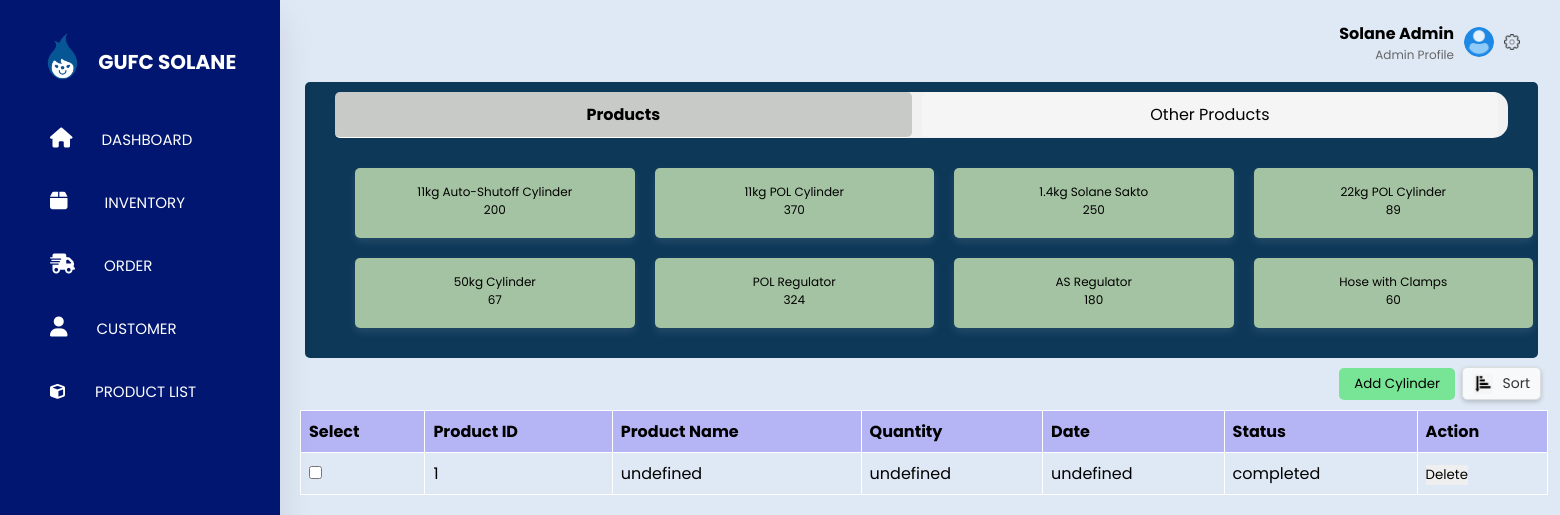
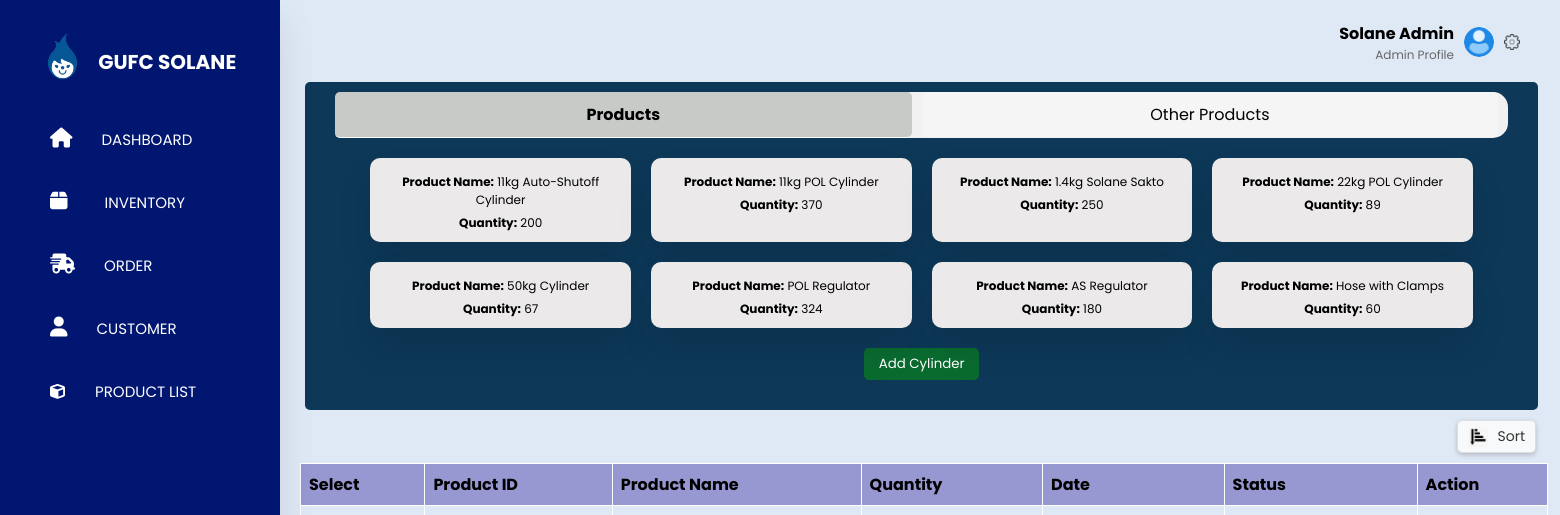
Before and after one commit to devyqt/GUFC-Sales-Inventory-System, a PHP site: page /inventory.php in a window 1560 px wide. Shown: the top 515 px of the page. Run offline with PHP 8.4, Linux system fonts and the light colour scheme; tables that the repository leaves empty or names only in its code hold one stand-in row (values such as "Sample post").

Commit message:
inventory

```diff
--- a/css/inventory.css
+++ b/css/inventory.css
@@ -74,11 +74,13 @@ html, body {
 }
 
 /* Tab Container Styles */
-.tab-container {
+.inventory-tab-container {
+
   width: 100%; /* Full width of the container */
   box-sizing: border-box; /* Includes padding and border in the element's total width */
   padding: 0 20px; /* Adjust padding to fit within main content area */
   margin-left: 0; /* Remove left margin to align with main content */
+  ;
 
 }
 
@@ -121,39 +123,29 @@ html, body {
   background: #bbb;
 }
 
-/* PRODUCTS LIST */
-.metrics {
-  display: grid;
-  grid-template-columns: repeat(4, 1fr);
-  gap: 20px;
-  margin: 30px 0 20px 20px;
-  width: 1178px;
+/*Product Inventory Box*/
+
+/* Box Styles */
+.Invbox {
+  width: 23%;
+  padding: 10px;
+  border-radius: 10px;
+  background: rgb(235, 233, 233);
+  box-shadow: 0 20px 35px rgba(0, 0, 0, 0.1);
+  box-sizing: border-box;
+  text-align: center;
 }
 
-.metrics div {
-  background: #a4c3a2;
-  border-radius: 5px;
-  padding: 15px;
-  text-align: center;
-  box-shadow: 0 4px 8px rgba(255, 255, 255, 0.1);
-  height: 70px;
-  font-size: 12px;
-  transition: transform 0.3s, box-shadow 0.3s;
-
-
+.Invbox img {
+  width: 150px;
+  height: 150px;
+  object-fit: cover;
+  border-radius: 10px;
 }
 
-.metric span {
-  display: block;
-  color: #000;
-  font-size: 16px;
-  margin-bottom: 10px;
-}
-
-.metric p {
-  font-size: 24px;
-  color: #333;
-  margin: 0;
+.Invbox p {
+  font-size: 12px;
+  margin-top: 5px;
 }
 
 /* Tab Styles */
@@ -182,31 +174,55 @@ html, body {
   background-color: #c8cac8;
 }
 
-/* Other Products Section */
-.tab-pane {
-  display: none;
-}
 
-.tab-pane.active {
-  display: block;
-}
-
-.product-container {
+.inventory-container {
   display: flex;
   flex-wrap: wrap;
   gap: 20px;
+  margin-top: 20px;
+  justify-content: center;
+  padding: 0 20px;
+  box-sizing: border-box;
+  margin-bottom: 10px;
+
 }
 
-.product-container div {
-  background: #d9e4d6;
-  border-radius: 5px;
-  padding: 15px;
+.other-container {
+  display: flex;
+  flex-wrap: wrap;
+  gap: 20px;
+  margin-top: 20px;
+  justify-content: center;
+  padding: 0 20px;
+  box-sizing: border-box;
+  margin-bottom: 20px;
+
+}
+.other-container div {
+  width: 23%;
+  padding: 10px;
+  border-radius: 10px;
+  background: rgb(235, 233, 233);
+  box-shadow: 0 20px 35px rgba(0, 0, 0, 0.1);
+  box-sizing: border-box;
   text-align: center;
-  box-shadow: 0 4px 8px rgba(0, 0, 0, 0.1);
-  height: 70px;
+}
+.Other-item {
+  width: 23%;
+  padding: 10px;
+  border-radius: 10px;
+  background: rgb(235, 233, 233);
+  box-shadow: 0 20px 35px rgba(0, 0, 0, 0.1);
+  box-sizing: border-box;
+  text-align: center;
+}
+
+.Other-item p {
   font-size: 12px;
-  flex: 1 1 calc(50% - 20px);
+  margin-top: 5px;
 }
+
+
 
 
 /* Style the Sort Button */
@@ -224,7 +240,7 @@ html, body {
   margin-left: auto;  /* Aligns the button to the right */
   box-shadow: 0px 2px 5px rgba(0, 0, 0, 0.2);
   margin-top: 10px;
-  margin-right: 19px;
+  margin-right: 24px;
   margin-bottom: -25px;
 }
 
@@ -379,17 +395,30 @@ html, body {
 /* Add Product Button */
 .add-product-button {
     padding: 6px 15px;
-    background-color: #02df2777;
-    color: black;
+    background-color: #08a50277;
+    color: rgb(255, 255, 255);
     border-radius: 5px;
     cursor: pointer;
     display: block; /* or inline-block */
     text-align: center; /* Ensure text is centered within the button */
-    margin-top: 10px;
-    margin-bottom: -43px;
-    margin-right: 105px;
 
 
+
+}
+
+.add-accessory-button {
+  padding: 6px 15px;
+  background-color: #08a50277;
+  color: rgb(255, 255, 255);
+  border-radius: 5px;
+  cursor: pointer;
+  display: block; /* or inline-block */
+  text-align: center; /* Ensure text is centered within the button */
+
+}
+
+.add-accessory-button:hover {
+  background-color: rgb(84, 84, 228);
 }
 
 
@@ -418,7 +447,7 @@ html, body {
 }
 
 #productTable th {
-  background-color:   #b5b5f5;
+  background-color:   #9797d1;
 }
 
 /* Responsive Design - Adjustments for smaller screens */
@@ -444,3 +473,18 @@ html, body {
     width: calc(100% - 20px); /* Adjust width to fit 1 item per row on very small screens */
   }
 }
+
+
+.camera-icon {
+  position: absolute;
+  top: 35%;
+  right: 13%;
+  translate:
+  transform (-35%, -13%);
+}
+
+.camera-icon img {
+  width: 130px; /* Adjust the size as needed */
+  height: auto;
+  cursor: pointer;
+}
--- a/css/modal.css
+++ b/css/modal.css
@@ -64,6 +64,7 @@
   width: 100%; /* Full width for form groups */
   display: flex;
   flex-direction: column;
+  margin-left: 15px;
 }
 
 .form-group label {
@@ -75,7 +76,7 @@
   padding: 8px;
   border: 1px solid #ccc;
   border-radius: 4px;
-  width: 100%; /* Ensure input fields fill container width */
+  width: 50%; /* Ensure input fields fill container width */
 }
 
 /* Submit Button Styles */
@@ -86,7 +87,8 @@
   border: none;
   border-radius: 4px;
   cursor: pointer;
-  width: 100%; /* Full width button */
+  width: 20%; /* Full width button */
+  margin-left: 230px;
   margin-top: 10px;
 }
 
--- a/css/style.css
+++ b/css/style.css
@@ -240,10 +240,6 @@ input[type="submit"]:hover {
 
 /* Tab Content Styles */
 .tab-content {
-  padding: 20px;
-  background: #fff;
-  border: 1px solid #ccc;
-  border-radius: 0 0 5px 5px;
   width: 100%;
 }
 
--- a/inventory.php
+++ b/inventory.php
@@ -10,7 +10,7 @@
   <link rel="stylesheet" href="https://cdnjs.cloudflare.com/ajax/libs/font-awesome/5.15.4/css/all.min.css">
 
 </head>
-<body>
+<div>
 
 <?php include 'navbar.html'; ?>
 
@@ -29,81 +29,92 @@
   </div>
   <!-- Admin Profile Component End -->
 
- <div class="container">
+  <div class="container">
   <section class="main">
-    <div class="tab-container">
+    <div class="inventory-tab-container">
 
       <!-- Category Tabs -->
       <ul class="tabs">
         <li><a href="#cylinders" class="tab-link active">Products</a></li>
         <li><a href="#other-products" class="tab-link">Other Products</a></li>
       </ul>
+      <!-- Products Tab -->
+      <div id="cylinders" class="tab-pane active">
+          <div class="inventory-container">
+            <div class="Invbox">
+              <p><strong>Product Name:</strong> 11kg Auto-Shutoff Cylinder</p>
+              <p><strong>Quantity:</strong> <span id="first-total">200</span></p>
+            </div>
+            <div class="Invbox">
+              <p><strong>Product Name:</strong> 11kg POL Cylinder</p>
+              <p><strong>Quantity:</strong> <span id="second-total">370</span></p>
+            </div>
+            <div class="Invbox">
+              <p><strong>Product Name:</strong> 1.4kg Solane Sakto</p>
+              <p><strong>Quantity:</strong> <span id="third-total">250</span></p>
+            </div>
+            <div class="Invbox">
+              <p><strong>Product Name:</strong> 22kg POL Cylinder</p>
+              <p><strong>Quantity:</strong> <span id="fourth-total">89</span></p>
+            </div>
+            <div class="Invbox">
+              <p><strong>Product Name:</strong> 50kg Cylinder</p>
+              <p><strong>Quantity:</strong> <span id="fifth-total">67</span></p>
+            </div>
+            <div class="Invbox">
+              <p><strong>Product Name:</strong> POL Regulator</p>
+              <p><strong>Quantity:</strong> <span id="sixth-total">324</span></p>
+            </div>
+            <div class="Invbox">
+              <p><strong>Product Name:</strong> AS Regulator</p>
+              <p><strong>Quantity:</strong> <span id="seventh-total">180</span></p>
+            </div>
+            <div class="Invbox">
+              <p><strong>Product Name:</strong> Hose with Clamps</p>
+              <p><strong>Quantity:</strong> <span id="eight-total">60</span></p>
+            </div>
+          </div>
+                <!-- Add Product Button for Cylinders -->
+        <button class="add-product-button" onclick="openModal()">Add Cylinder</button>
 
-      <!-- Products Tab -->
-      <div class="metrics" id="cylinders">
-        <div class="ElevenKG">
-          <span>11kg Auto-Shutoff Cylinder</span>
-          <p id="first-total">200</p>
         </div>
-        <div class="Eleven-POL-KG">
-          <span>11kg POL Cylinder</span>
-          <p id="second-total">370</p>
-        </div>
-        <div class="Eleven-point-fourKG">
-          <span>1.4kg Solane Sakto</span>
-          <p id="third-total">250</p>
-        </div>
-        <div class="Twenty-twoKG">
-          <span>22kg POL Cylinder</span>
-          <p id="fourth-total">89</p>
-        </div>
-        <div class="FifthyKG">
-          <span>50kg Cylinder</span>
-          <p id="fifth-total">67</p>
-        </div>
-        <div class="POLRegulator">
-          <span>POL Regulator</span>
-          <p id="sixth-total">324</p>
-        </div>
-        <div class="ASRegulator">
-          <span>AS Regulator</span>
-          <p id="seventh-total">180</p>
-        </div>
-        <div class="HoseClamps">
-          <span>Hose with Clamps</span>
-          <p id="eight-total">60</p>
-        </div>
-      </div>
 
       <!-- Other Products Tab -->
       <div id="other-products" class="tab-pane">
-        <div class="product-container">
-          <div class="Other-Product1">
-            <span>11kg Auto-Shutoff Cylinder</span>
-            <p id="first-total">200</p>
+        <div class="other-container">
+          <div class="Other-item">
+            <p><strong>Product Name:</strong> 11kg Auto-Shutoff Cylinder</p>
+            <p><strong>Quantity:</strong> <span id="first-total">200</span></p>
           </div>
-          <div class="Other-Product2">
-            <span>11kg Auto-Shutoff Cylinder</span>
-            <p id="first-total">200</p>
+          <div class="Other-item">
+            <p><strong>Product Name:</strong> 11kg Auto-Shutoff Cylinder</p>
+            <p><strong>Quantity:</strong> <span id="first-total">200</span></p>
           </div>
-
-          <!-- Add Product Button for Other Products -->
-          <button class="add-product-button" onclick="openModal()">Add Accessory</button>
-        </div>
-      </div>
+          <div class="Other-item">
+            <p><strong>Product Name:</strong> 11kg Auto-Shutoff Cylinder</p>
+            <p><strong>Quantity:</strong> <span id="first-total">200</span></p>
+          </div>
+          <div class="Other-item">
+            <p><strong>Product Name:</strong> 11kg Auto-Shutoff Cylinder</p>
+            <p><strong>Quantity:</strong> <span id="first-total">200</span></p>
+          </div>
+       <!-- Add Product Button for Other Products -->
+       <button class="add-accessory-button" onclick="openModal()">Add Accessory</button>
     </div>
   </section>
 </div>
 
+    </div>
+  </section>
 
-        <!-- Add Product Button for Cylinders -->
-        <button class="add-product-button" onclick="openModal()">Add Cylinder</button>
 
         <!-- Sort Button -->
+        </div>
     <button class="sort-button" onclick="openSortModal()">
             <img src="images/Sorting.png" alt="Sort" class="sort-icon"> Sort
         </button>
-
+        </div>
+</div>
         <!-- Sort Modal -->
         <div id="sortModal" class="sort-modal" role="dialog" aria-labelledby="sortTitle" aria-modal="true">
             <div class="sort-modal-content">
@@ -177,12 +188,12 @@
 
 
 
-
     <button id="deleteSelected" class="btn-delete">Delete Selected</button>
     <button onclick="printTable()" class="btn-print no-print">Print Table</button>
+
+
     <!-- Product Table -->
     <div class="product-table" id="printableArea">
-
         <table id="productTable" class="print-table">
             <thead>
                 <tr>
@@ -207,6 +218,10 @@
 <div id="productModal" class="modal">
   <div class="modal-content">
     <span class="close-button" onclick="closeModal()">&times;</span>
+    <!-- Add the serial number camera icon -->
+    <span class="camera-icon" title="Serial Number Camera">
+      <img src="images/serialCam.jpg" alt="Camera Icon">
+    </span>
     <h3>Add Product</h3>
     <form id="addProductForm">
       <div class="form-group">
@@ -224,7 +239,7 @@
         </select>
       </div>
       <div class="form-group">
-        <label for="productPrice">Product Price</label>
+        <label for="productPrice">Product Price:</label>
         <input type="text" id="productPrice" name="productPrice" class="form-control" required>
       </div>
       <div class="form-group">
@@ -235,6 +250,7 @@
     </form>
   </div>
 </div>
+
 
 <script src="JS/inventory.js"></script>
 
```
Also changed, not shown: images/serialCam.jpg (added).
